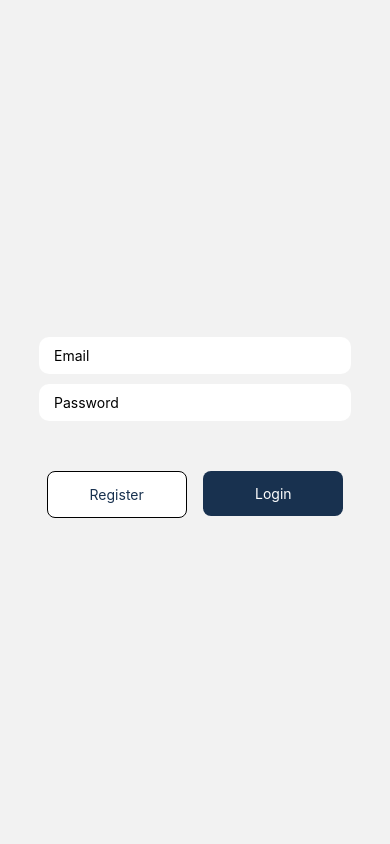
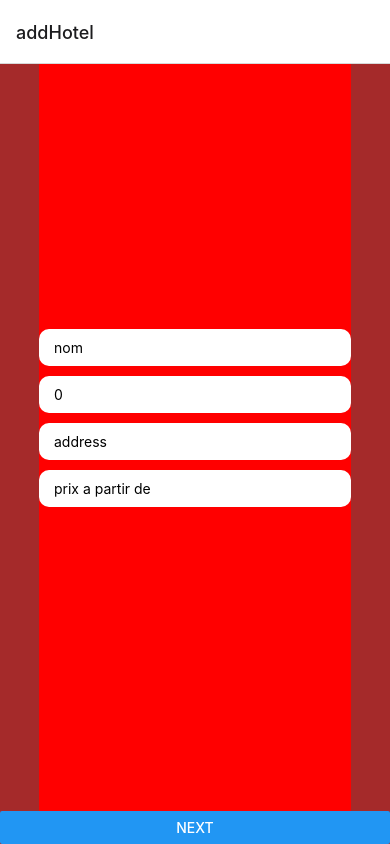
Before and after one commit to elgoufriismail/S7-exam-mobile, a React Native app: screen / in a window 390 px wide. Built offline with nearby package versions, Linux system fonts and the light colour scheme; no server answers.

Commit message:
multi step form and add working

```diff
--- a/App.js
+++ b/App.js
@@ -5,17 +5,26 @@ import { createNativeStackNavigator } from '@react-navigation/native-stack';
 import OnwerHomeScreen from './Screens/OwnerHomeScreen.js';
 import LoginScreen from './Screens/loginScreen.js';
 import { Header } from '@rneui/base';
-
+import addHotel from './Screens/addHotel.js';
+import Wizard from './components/Wizard.js';
 const Stack = createNativeStackNavigator();
 
 export default function App() {
   return (
     <NavigationContainer>
       <Stack.Navigator>
-        <Stack.Screen options={{headerShown:false}} name='LoginScreen' component={LoginScreen} />
+        {/* <Stack.Screen options={{headerShown:false}} name='LoginScreen' component={LoginScreen} /> */}
         {/* <Stack.Screen options={ {headerShown: false} } name="firstPage" component={FirstScreen} /> */}
-        <Stack.Screen name='OwnerHomeScreen' component={OnwerHomeScreen} />
-
+        {/* <Stack.Screen options={
+          {
+            headerTitle: "home",
+            headerRight: () => (
+              <Button title="sign out"/>
+            )
+          }
+        } name='OwnerHomeScreen' component={OnwerHomeScreen} /> */}
+        <Stack.Screen name='addHotel' component={addHotel} />
+        {/* <Stack.Screen name='Wizard' component={Wizard} /> */}
       </Stack.Navigator>
     </NavigationContainer>
   );
--- a/Screens/OwnerHomeScreen.js
+++ b/Screens/OwnerHomeScreen.js
@@ -2,23 +2,39 @@ import React from 'react'
 import { Button, StyleSheet, Text, View} from 'react-native'
 import { getAuth, signOut } from 'firebase/auth'
 import { useNavigation } from "@react-navigation/core"
-
-
+import { getFirestore } from "firebase/firestore";
+import { TouchableOpacity } from 'react-native';
 
 
 const OnwerHomeScreen = () => {
+
 const navigation = useNavigation();
+
     const handleSignOut = () => {
+
         const auth = getAuth();
         signOut(auth).then(()=>{
             navigation.replace("LoginScreen");
         })
+
+    }
+
+    navigation.setOptions({
+        headerRight: () => (
+            <Button title="sign out" onPress={handleSignOut}/>
+        )
+    })
+
+    const handlAddHotel = () => {
+        navigation.navigate("addHotel")
     }
 
     return (
+
         <View>
-            <Text>Home Screen { getAuth().currentUser?.email  } </Text>
-            <Button title='sign out' onPress={handleSignOut} />
+            <TouchableOpacity style={styles.buttonPrimary} onPress={handlAddHotel} >
+                <Text style={styles.buttonPrimaryText} >add Hotel</Text>
+            </TouchableOpacity>
         </View>
     )
 }
@@ -26,5 +42,17 @@ const navigation = useNavigation();
 export default OnwerHomeScreen
 
 const styles = StyleSheet.create({
+    buttonPrimary:{
+        borderRadius:8,
+        paddingVertical:14,
+        paddingHorizontal:10,
+        backgroundColor:'#18314F',
+        width: '90%',
+
+      },
+      buttonPrimaryText:{
+        color:'white',
+        textAlign: 'center',
+      }
 
 })
--- /dev/null
+++ b/Screens/addHotel.js
@@ -0,0 +1,124 @@
+//import { async } from '@firebase/util';
+//import { getFirestore, collection, addDoc } from 'firebase/firestore';
+import react from 'react';
+import { StyleSheet, KeyboardAvoidingView, Text, View, Button, TouchableOpacity,TextInput } from 'react-native';
+import Wizard from '../components/Wizard.js';
+//import Step from '../components/Wizard.js';
+
+
+const addHotel = () => {
+
+//    const db = getFirestore();
+/*     const handleAdd = async () => {
+        try {
+            const docRef = await addDoc(collection(db,"hotels"),{
+                nom: "smail",
+                distanceDucentre: 40,
+                location: "monfleuri 1 fes",
+                aPartirDe: 200,
+                Description: "tres bon hotel",
+                image: "image",
+            })
+        }catch (e) {
+            console.error("error inserting the data: ", e);
+        }
+    } */
+
+    return (
+
+        <KeyboardAvoidingView style={{backgroundColor:'black',flex:1}}>
+            <Wizard initialValues={{
+                nom : '',
+                distanceDucentre: 0,
+                address: '',
+                aPartirDe: '',
+                image: '',
+                Description: ''
+            }}>
+                <Wizard.Step>
+                    {({onChangeValue,values}) => (
+                        <View style={styles.inputContainer}>
+                        <TextInput
+                            placeholder="nom"
+                            value={values.nom}
+                            onChangeText={text => onChangeValue('nom',text)}
+                            style={styles.input}
+                        />
+                        <TextInput
+                            placeholder="distance Du centre"
+                            value={values.distanceDucentre}
+                            onChangeText={text => onChangeValue('distanceDucentre',text)}
+                            style={styles.input}
+                        />
+                        <TextInput
+                            placeholder="address"
+                            value={values.address}
+                            onChangeText={text => onChangeValue('address',text)}
+                            style={styles.input}
+                        />
+                        <TextInput
+                            placeholder="prix a partir de"
+                            value={values.aPartirDe}
+                            onChangeText={text => onChangeValue('aPartirDe',text)}
+                            style={styles.input}
+                        />
+                        </View>
+
+                    )}
+                </Wizard.Step>
+                <Wizard.Step>
+                    {({onChangeValue,values}) => (
+                        <View style={{backgroundColor:'white', flex:1}}>
+                        <TextInput
+                            placeholder="Description"
+                            value={values.Description}
+                            onChangeText={text => onChangeValue('Description',text)}
+                            style={styles.input}
+                        />
+                        </View>
+
+                    )}
+                </Wizard.Step>
+                {/* <Wizard.Step>
+                {({onChangeValue,values}) => (
+                    <View style={{backgroundColor:'pink', flex:1}}>
+                    <TextInput
+                        placeholder="image"
+                        value={values.image}
+                        onChangeText={text => onChangeValue('image',text)}
+                        style={styles.input}
+                    />
+                    </View>
+
+                )}
+                </Wizard.Step> */}
+            </Wizard>
+           {/*  <TouchableOpacity onPress={handleAdd}>
+                <Text>add</Text>
+            </TouchableOpacity> */}
+        </KeyboardAvoidingView>
+    );
+};
+
+const styles = StyleSheet.create({
+
+    input:{
+        backgroundColor: 'white',
+        paddingHorizontal: 15,
+        paddingVertical: 10,
+        borderRadius: 10,
+        marginTop: 10,
+    },
+    inputContainer:{
+        width: '80%',
+        paddingBottom: 50,
+        flex: 1,
+        justifyContent: 'center',
+        alignSelf: 'center',
+        backgroundColor: 'red'
+    },
+
+})
+
+
+export default addHotel
--- a/Screens/loginScreen.js
+++ b/Screens/loginScreen.js
@@ -58,7 +58,7 @@ const LoginScreen = ({navigation}) => {
     return (
       <KeyboardAvoidingView
       style = {styles.container}
-      behavior="height" >
+      behavior="height">
       <View
       style = {styles.inputContainer}>
         <TextInput
--- /dev/null
+++ b/components/Wizard.js
@@ -0,0 +1,89 @@
+import React from "react";
+import { View, Text, Button } from "react-native";
+import { getFirestore, collection, addDoc } from 'firebase/firestore';
+import { async } from '@firebase/util';
+
+class Step extends React.Component{
+    state = {
+
+    }
+    handButtonForm = async () => {
+        if (this.props.buttonTitle == "Next") {
+            this.props.nextStep();
+        } else {
+            try {
+                const db = getFirestore();
+                const docRef = await addDoc(collection(db,"hotels"), this.props.values/* {
+                    nom: "smail",
+                    distanceDucentre: 40,
+                    location: "monfleuri 1 fes",
+                    aPartirDe: 200,
+                    Description: "tres bon hotel",
+                    image: "image",
+                } */)
+            }catch (e) {
+                console.error("error inserting the data: ", e);
+            }
+        }
+
+    }
+    render(){
+        return (
+            <View style={{flex:1, backgroundColor:'brown'}}>
+                {this.props.children({
+                    onChangeValue: this.props.onChangeValue,
+                    values: this.props.values
+                })}
+                <Button title = {this.props.buttonTitle} onPress={this.handButtonForm}/>
+            </View>
+        )
+    }
+}
+
+class Wizard extends React.Component {
+    static Step = (props) => <Step {...props}/>
+    state = {
+        index: 0,
+        values: {
+            ...this.props.initialValues
+        }
+    }
+
+    _nextStep = () => {
+        this.setState(prevState => ({
+            index: prevState.index + 1
+        }))
+    }
+
+
+    _onChangeValue = (name, value) =>{
+        this.setState(prevState => ({
+            values: {
+                ...prevState.values,
+                [name]: value,
+            }
+        }))
+    }
+    render(){
+        console.log(this.state.values);
+        return (
+            <View style={{backgroundColor:'yellow',flex:1}}>
+                {React.Children.map(this.props.children, (el, index) => {
+                    if(index == this.state.index){
+                        return React.cloneElement(el, {
+                            currentIndex: this.state.index,
+                            nextStep: this._nextStep,
+                            onChangeValue: this._onChangeValue,
+                            values: this.state.values,
+                            buttonTitle: this.state.index === this.props.children.length - 1 ? "Done":"Next",
+                        })
+                    }
+                    return null;
+                })}
+            </View>
+        )
+    }
+}
+
+
+export default Wizard
```
